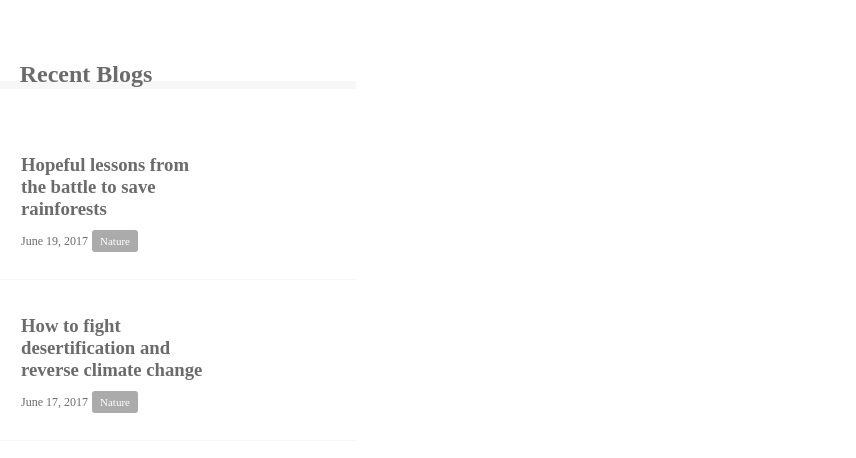
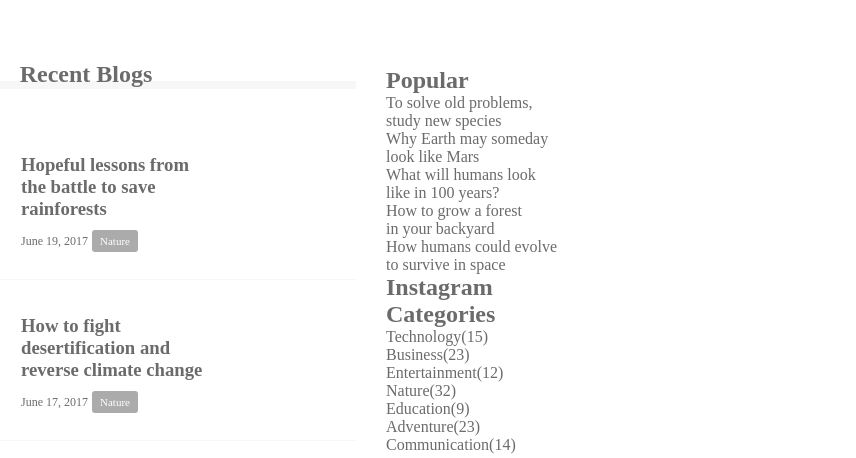
Before and after one commit to yuping-xiao/practice-for-html-css, a plain HTML site: page index.html in a window 1280 px wide. Shown: the part 408-866 px from the top of the page, 424-1280 px from the left. Drawn offline with Linux system fonts and the light colour scheme.

Commit message:
fixed sidebar

```diff
--- a/index.html
+++ b/index.html
@@ -109,8 +109,42 @@
 				</div>
 			</div>
 		</section>
-		<div class="sidebar"></div>
-	</main>
+	<div class="sidebar">
+      <section class="popular">
+        <h2 class="sidebar-headline">Popular</h2>
+        <div class="sidebar-contents">
+          <p class="popular-text">To solve old problems,<br>study new species</p>
+          <p class="popular-text">Why Earth may someday<br>look like Mars</p>
+          <p class="popular-text">What will humans look<br>like in 100 years?</p>
+          <p class="popular-text">How to grow a forest<br>in your backyard</p>
+          <p class="popular-text">How humans could evolve<br>to survive in space</p>
+        </div>
+      </section>
+      <section class="instagram">
+        <h2 class="instagram-headline">Instagram</h2>
+        <div class="sidebar-contents clearfix">
+          <div class="instagram-box"></div>
+          <div class="instagram-box"></div>
+          <div class="instagram-box"></div>
+          <div class="instagram-box"></div>
+          <div class="instagram-box"></div>
+          <div class="instagram-box"></div>
+        </div>
+      </section>
+      <section class="categories">
+        <h2 class="categories-headline">Categories</h2>
+        <div class="sidebar-contents">
+          <p class="categories-text">Technology(15)</p>
+          <p class="categories-text">Business(23)</p>
+          <p class="categories-text">Entertainment(12)</p>
+          <p class="categories-text">Nature(32)</p>
+          <p class="categories-text">Education(9)</p>
+          <p class="categories-text">Adventure(23)</p>
+          <p class="categories-text">Communication(14)</p>
+        </div>
+      </section>
+    </div>
+  </main>
 	<!-- footer -->
 	<footer>
 		<p class="footer-text">© All rights reserved by Infratop.Inc.</p>
```
